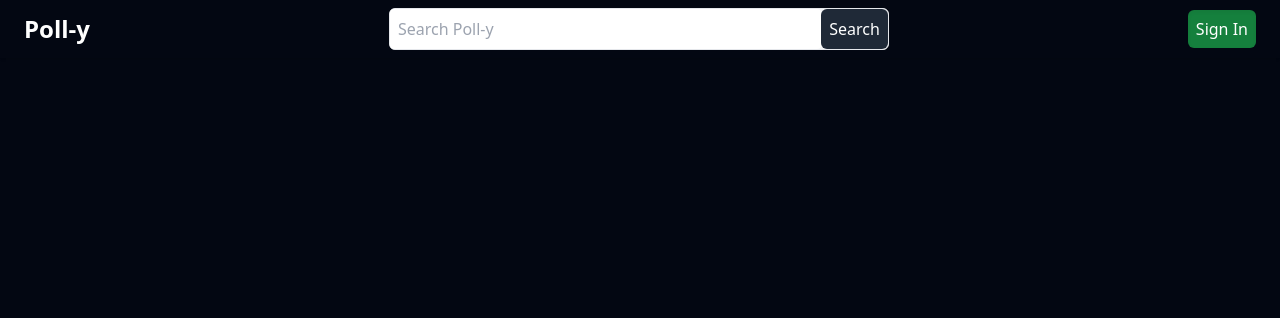
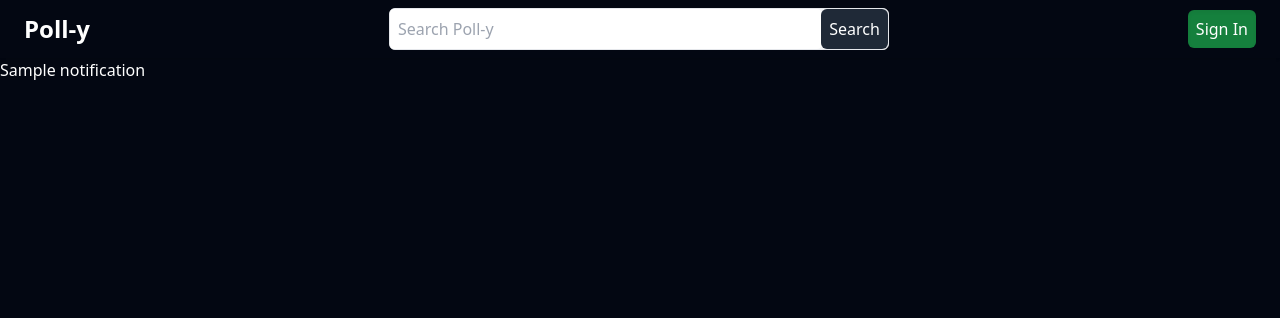
Before and after one commit to olaniyigeorge/Poll-y, a Django app: template poll/templates/poll/notifications.html in a window 1280 px wide. Shown: the top 318 px of the page. Run offline with Django 3.2, Linux system fonts and the light colour scheme; the template is opened without the code that fills it: most values are stand-ins (such as "Sample title", 1, 10 or a date in 2020); data that the repository does not hold is empty; style sheets or scripts are compiled from the project's sources.

Commit message:
Fixing notifications

```diff
--- a/poll/templates/poll/notifications.html
+++ b/poll/templates/poll/notifications.html
@@ -12,7 +12,7 @@
 
     <div id="NoNotifications" class="text-white flex w-full justify-center items-center">
         <div class="w-5/6">
-            <h1 class="text-7xl w-full items-center justify-center "> You have no notifications! </h4>
+            <h1 class="text-7xl  w-full items-center justify-center "> You have no notifications! </h4>
             <p class="w-full flex items-center justify-center"> Engage in polls and connect with other users </p>
         </div>
 
@@ -20,11 +20,11 @@
 
     {% endif %}
 
-    {% if notification %}
-        <ul class="w-full">
+    {% if notifications %}
+        <ul class="w-full text-white">
 
                 {% for notification in notifications %}
-
+                    <p> {{notification}}</p>
                     {% if request.user.username != notification.from_who.user.username %}
                         <li>
                             {% if notification.action == "follow" %}
```
